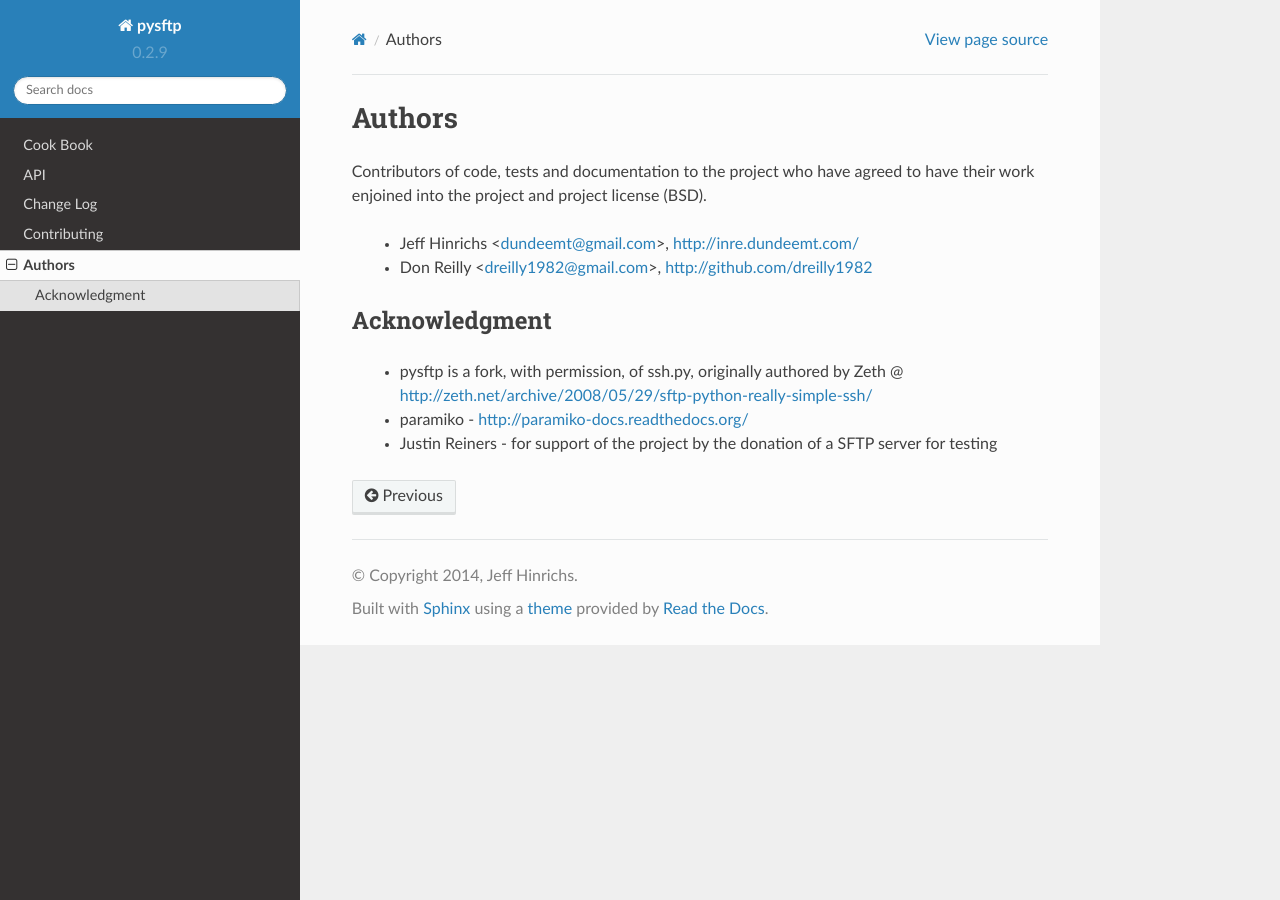
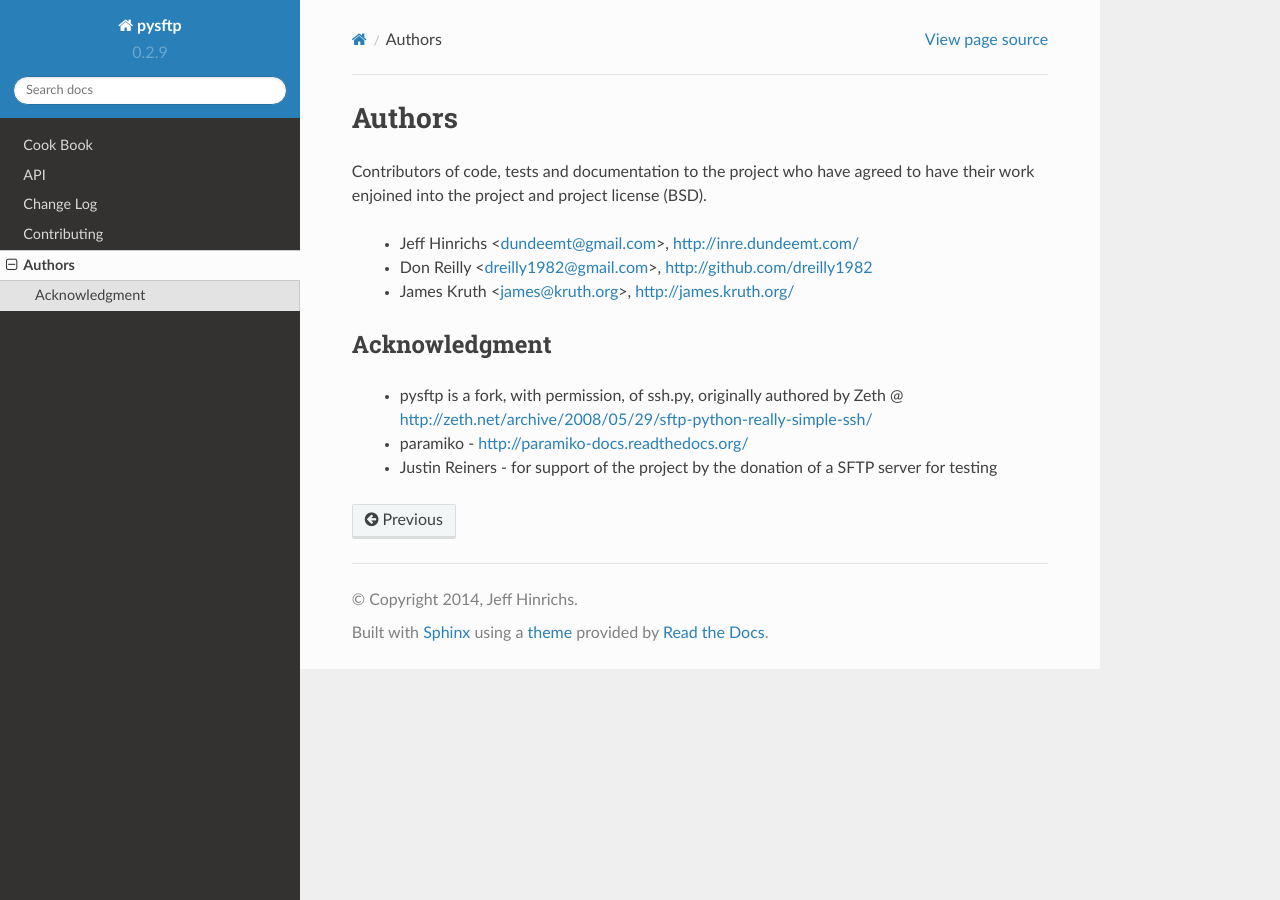
Before and after one commit to ryhsiao/pysftp, a Sphinx documentation site: the page built from docs/authors.rst, in a window 1280 px wide. Built offline with Sphinx 7.4.7 and the Read the Docs theme 2.0.0, drawn with Linux system fonts in a browser that asks for light colours.

Commit message:
Adding my name to authors.rst

```diff
--- a/docs/authors.rst
+++ b/docs/authors.rst
@@ -6,6 +6,7 @@ to have their work enjoined into the project and project license (BSD).
 
  * Jeff Hinrichs <dundeemt@gmail.com>, http://inre.dundeemt.com/
  * Don Reilly <dreilly1982@gmail.com>, http://github.com/dreilly1982
+ * James Kruth <james@kruth.org>, http://james.kruth.org/
 
 
 
```
